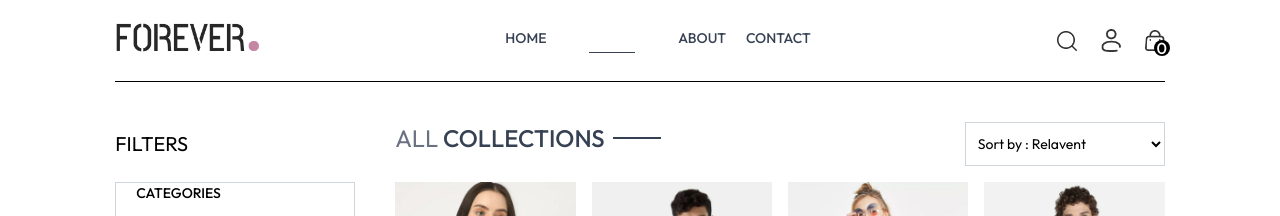
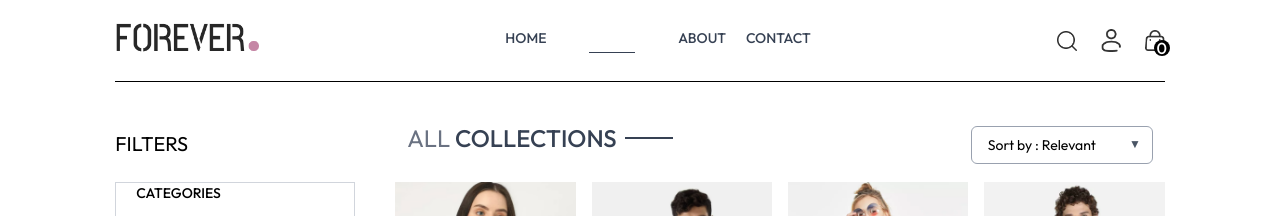
Before and after one commit to muqeet1001/eCommerce, a React (Vite) app in the folder frontend/: page /collection in a window 1280 px wide. Shown: the top 216 px of the page. Built offline with nearby package versions, Linux system fonts and the light colour scheme.

Commit message:
Enhance Collection component with mobile sorting functionality and improve desktop sort UI

```diff
--- a/frontend/src/context/ShopContext.jsx
+++ b/frontend/src/context/ShopContext.jsx
@@ -7,8 +7,11 @@ export const ShopContext = createContext();
 const ShopContextProvider = (props) => {
     const currency = "₹";
     const delivery_fee = 10;
+
     const [search, setsearch] = useState('');
+    //searching
     const [showSearch, setshowSearch] = useState(false);
+
     const [cartItems, setCartItems] = useState({});
 
     const addToCart = async (itemId, size) => {
--- a/frontend/src/index.css
+++ b/frontend/src/index.css
@@ -49,3 +49,16 @@ a.active p {
     color: white;
   }
  }
+
+ @keyframes slideUp {
+  from {
+    transform: translateY(100%);
+  }
+  to {
+    transform: translateY(0);
+  }
+}
+
+.animate-slideUp {
+  animation: slideUp 0.3s ease-out;
+}
--- a/frontend/src/pages/Collection.jsx
+++ b/frontend/src/pages/Collection.jsx
@@ -15,6 +15,8 @@ function Collection() {
   const [category, setcategory] = useState([]);
   const [subCategory, setsubCategory] = useState([]);
   const [sortType, setSortType] = useState('relavent');
+  const [showSortMobile, setShowSortMobile] = useState(false);
+
 
 
   const toggleCategory = (e) => {
@@ -115,15 +117,101 @@ function Collection() {
       </div>
       {/* Right side */}
       <div className='flex-1'>
-        <div className='flex justify-between text-base sm:text-2xl mb-4'>
+        {/* <div className='flex justify-between text-base sm:text-2xl mb-4'>
           <Title text1={'ALL'} text2={'COLLECTIONS'} />
           {/* Sort Product */}
-          <select onChange={(e) => setSortType(e.target.value)} className='text-sm px-2 border border-gray-300'>
+          {/* <select onChange={(e) => setSortType(e.target.value)} className='text-sm px-2 border border-gray-300'>
             <option value="relavent">Sort by : Relavent</option>
             <option value="lowtohigh">Sort by : Price Low to High</option>
             <option value="hightolow">Sort by : Price High to Low</option>
           </select>
-        </div>
+        </div>  */}
+
+           <div className="flex justify-between items-center text-base sm:text-2xl mb-4 px-3">
+
+  <Title text1={'ALL'} text2={'COLLECTIONS'} />
+
+  {/* ✅ DESKTOP SORT (SAME AS NOW, CLEAN) */}
+  <div className="relative hidden sm:block">
+    <select
+      onChange={(e) => setSortType(e.target.value)}
+      className="text-sm px-4 py-2 pr-9 border border-gray-400 rounded-md bg-white focus:outline-none focus:ring-1 focus:ring-black appearance-none"
+    >
+      <option value="relavent">Sort by : Relevant</option>
+      <option value="lowtohigh">Sort by : Low to High</option>
+      <option value="hightolow">Sort by : High to Low</option>
+    </select>
+
+    <span className="absolute right-3 top-1/2 -translate-y-1/2 text-gray-600 text-xs">
+      ▼
+    </span>
+  </div>
+
+  {/* ✅ MOBILE SORT BUTTON (PROFESSIONAL) */}
+  <button
+    onClick={() => setShowSortMobile(true)}
+    className="sm:hidden text-sm px-4 py-2 border border-gray-400 rounded-md bg-white"
+  >
+    Sort
+  </button>
+
+</div>
+{showSortMobile && (
+  <div className="fixed inset-0 z-50 bg-black/40 flex items-end">
+
+    <div className="w-full bg-white rounded-t-2xl p-5 animate-slideUp">
+
+      {/* Header */}
+      <div className="flex justify-between items-center mb-4">
+        <h2 className="text-lg font-semibold">Sort By</h2>
+        <button
+          onClick={() => setShowSortMobile(false)}
+          className="text-xl"
+        >
+          ✕
+        </button>
+      </div>
+
+      {/* Options */}
+      <div className="space-y-3 text-sm">
+
+        <button
+          onClick={() => {
+            setSortType("relavent");
+            setShowSortMobile(false);
+          }}
+          className="w-full text-left px-4 py-3 border rounded-lg"
+        >
+          Relevant
+        </button>
+
+        <button
+          onClick={() => {
+            setSortType("lowtohigh");
+            setShowSortMobile(false);
+          }}
+          className="w-full text-left px-4 py-3 border rounded-lg"
+        >
+          Price: Low to High
+        </button>
+
+        <button
+          onClick={() => {
+            setSortType("hightolow");
+            setShowSortMobile(false);
+          }}
+          className="w-full text-left px-4 py-3 border rounded-lg"
+        >
+          Price: High to Low
+        </button>
+
+      </div>
+
+    </div>
+  </div>
+)}
+
+
         {/* Map products */}
         <div className='grid grid-cols-2 md:grid-cols-3 lg:grid-cols-4 gap-4 gap-y-6 '>
           {
```
